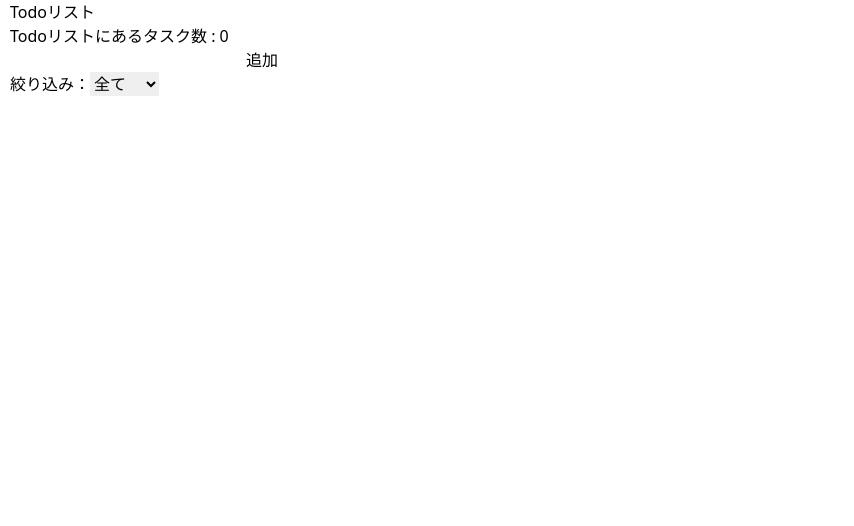
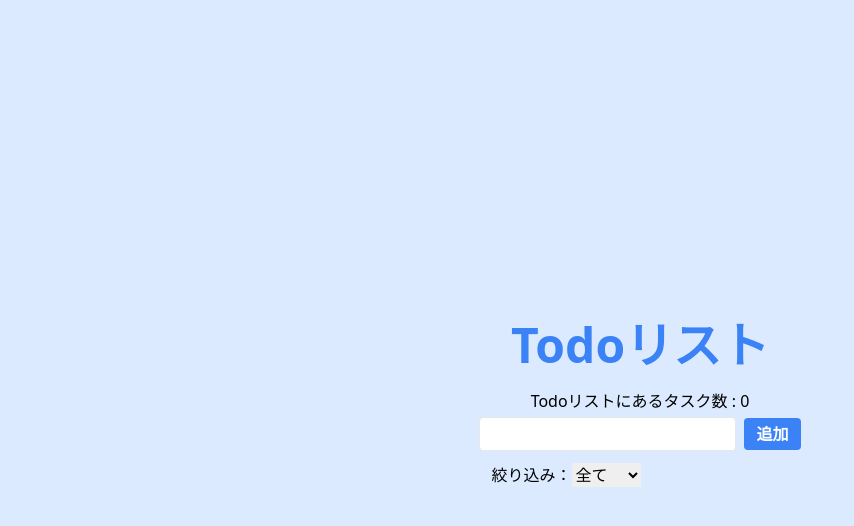
Before and after one commit to Syumai3/TodoApp-for-React-V2, a React app: page / in a window 1280 px wide. Shown: the top 526 px of the page, without its empty margins (0-854 px from the left). Built offline with nearby package versions, Linux system fonts and the light colour scheme.

Commit message:
スタイルを追加

```diff
--- a/src/App.tsx
+++ b/src/App.tsx
@@ -81,13 +81,15 @@ function App() {
   };
 
   return (
-    <div style={{ paddingLeft: "10px" }}>
-      <h1>Todoリスト</h1>
-      <span>Todoリストにあるタスク数 : {todoLength}</span>
+    <div className="min-h-screen bg-blue-100 flex flex-col items-center justify-center">
+      <h1 className="text-5xl font-bold text-blue-500 p-5">Todoリスト</h1>
+      <div className="mb-1">Todoリストにあるタスク数 : {todoLength}</div>
       <div>
         <AddTodo />
-        <span>絞り込み：</span>
-        <FilterTodo filterTodo={handleFilterTodo} />
+        <div className="flex p-3">
+          <div>絞り込み：</div>
+          <FilterTodo filterTodo={handleFilterTodo} />
+        </div>
       </div>
       <div>
         <TodoList
--- a/src/components/AddTodo.tsx
+++ b/src/components/AddTodo.tsx
@@ -33,11 +33,16 @@ export function AddTodo() {
       <div>
         <input
           type="text"
-          style={{ marginRight: "5px" }}
           value={newTodoTitle}
           onChange={handleAddTodoInput}
+          className="py-1 px-3 mr-2 rounded border focus:outline-none"
         />
-        <button onClick={handleAddTodo}>追加</button>
+        <button
+          onClick={handleAddTodo}
+          className="bg-blue-500 text-white hover:bg-blue-700 py-1 px-3 font-bold rounded"
+        >
+          追加
+        </button>
       </div>
     </>
   );
--- a/src/components/TodoList.tsx
+++ b/src/components/TodoList.tsx
@@ -30,20 +30,24 @@ export function TodoList({
       {todos.map((todo) =>
         // editingTodoId が存在する (todo の idと一致する)場合に、以下の 編集用のフォームを表示させる処理
         editingTodoId === todo.id ? (
-          <li>
+          <li className="pb-1">
             <input type="text" value={editTodoTitle} onChange={editTodoInput} />
             {/* handleEditTodo関数の処理を実行 */}
-            <button onClick={() => editTodo(todo.id)}>完了</button>
-            <button onClick={closeEditForm}>キャンセル</button>
+            <button
+              onClick={() => editTodo(todo.id)}
+              className="bg-blue-500 text-white hover:bg-blue-700 mr-1 py-1 px-1 rounded"
+            >
+              完了
+            </button>
+            <button
+              onClick={closeEditForm}
+              className="bg-blue-500 text-white hover:bg-blue-700 py-1 px-1 rounded"
+            >
+              キャンセル
+            </button>
           </li>
         ) : (
-          <li
-            key={todo.id}
-            style={{
-              display: "flex",
-              justifyContent: "flex-start",
-            }}
-          >
+          <li key={todo.id} className="pb-1">
             <select
               value={todo.status}
               onChange={(e) =>
@@ -57,10 +61,18 @@ export function TodoList({
             </select>
             <span style={{ marginRight: "10px" }}>{todo.title}</span>
             {/* handleOpenEditForm の処理を実行 */}
-            <button onClick={() => openEditForm(todo.id, todo.title)}>
+            <button
+              onClick={() => openEditForm(todo.id, todo.title)}
+              className="bg-blue-500 text-white hover:bg-blue-700 mr-1 py-1 px-1 rounded"
+            >
               編集
             </button>
-            <button onClick={() => deleteTodo(todo.id)}>削除</button>
+            <button
+              onClick={() => deleteTodo(todo.id)}
+              className="bg-blue-500 text-white hover:bg-blue-700 br-1 py-1 px-1 rounded"
+            >
+              削除
+            </button>
           </li>
         )
       )}
```
